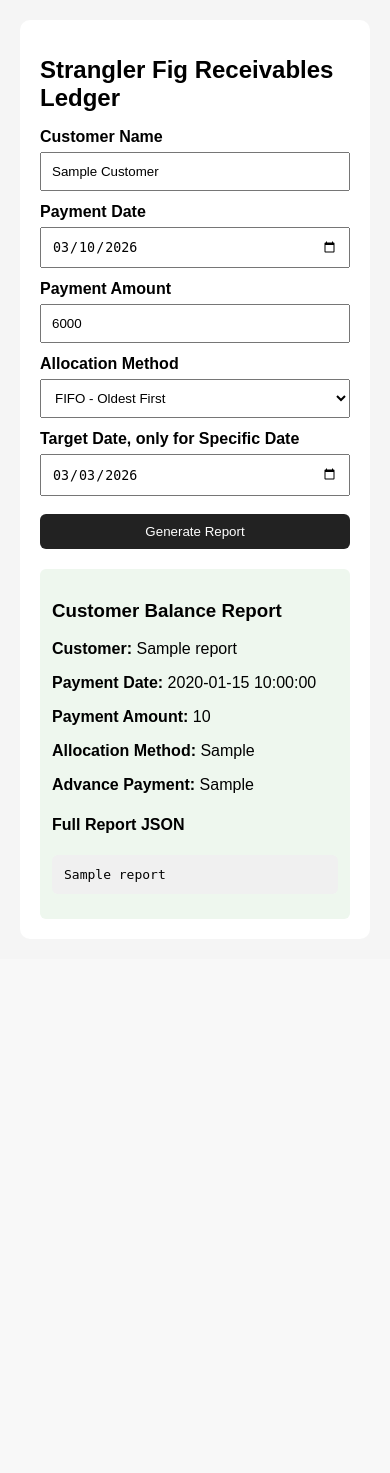
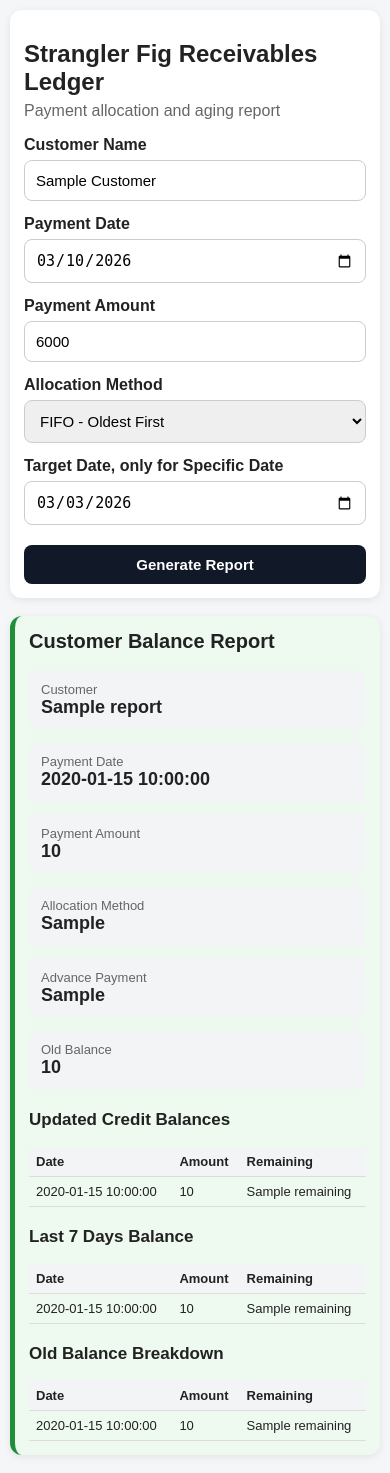
Before and after one commit to zakedge/sf1-receivables-ledger, a FastAPI app: template templates/index.html in a window 390 px wide. Before the commit the page ends 882 px from the top, so only its background shows below. Run offline with FastAPI, Linux system fonts and the light colour scheme; the template is opened without the code that fills it: most values are stand-ins (such as "Sample title", 1, 10 or a date in 2020).

Commit message:
Improve mobile friendly report UI

```diff
--- a/templates/index.html
+++ b/templates/index.html
@@ -7,71 +7,164 @@
     <style>
         body {
             font-family: Arial, sans-serif;
-            margin: 20px;
-            background: #f5f5f5;
+            margin: 16px;
+            background: #f4f6f8;
+            color: #222;
         }
 
         .container {
-            max-width: 700px;
+            max-width: 760px;
             margin: auto;
+        }
+
+        .card {
             background: white;
-            padding: 20px;
-            border-radius: 10px;
+            padding: 18px;
+            border-radius: 12px;
+            margin-bottom: 18px;
+            box-shadow: 0 2px 8px rgba(0,0,0,0.08);
         }
 
         h1 {
             font-size: 24px;
+            margin-bottom: 6px;
+        }
+
+        h2 {
+            font-size: 20px;
+            margin-top: 0;
+        }
+
+        h3 {
+            font-size: 17px;
+            margin-top: 20px;
+        }
+
+        .subtitle {
+            color: #666;
+            margin-top: 0;
         }
 
         label {
             display: block;
-            margin-top: 12px;
+            margin-top: 14px;
             font-weight: bold;
         }
 
         input, select, button {
             width: 100%;
-            padding: 10px;
+            padding: 11px;
             margin-top: 6px;
             box-sizing: border-box;
+            font-size: 15px;
+        }
+
+        input, select {
+            border: 1px solid #ccc;
+            border-radius: 8px;
         }
 
         button {
-            margin-top: 18px;
-            background: #222;
+            margin-top: 20px;
+            background: #111827;
             color: white;
             border: none;
-            border-radius: 6px;
+            border-radius: 8px;
             cursor: pointer;
+            font-weight: bold;
+        }
+
+        button:hover {
+            background: #374151;
         }
 
         .errors {
             background: #ffe5e5;
-            padding: 12px;
-            margin-top: 20px;
-            border-radius: 6px;
+            border-left: 5px solid #cc0000;
         }
 
-        .report {
-            background: #eef7ee;
-            padding: 12px;
-            margin-top: 20px;
-            border-radius: 6px;
+        .success {
+            background: #eef9f0;
+            border-left: 5px solid #1f8f3a;
         }
 
-        pre {
-            white-space: pre-wrap;
-            word-wrap: break-word;
-            background: #f0f0f0;
+        .summary-grid {
+            display: grid;
+            grid-template-columns: 1fr 1fr;
+            gap: 12px;
+            margin-top: 12px;
+        }
+
+        .summary-box {
+            background: #f3f4f6;
             padding: 12px;
-            border-radius: 6px;
+            border-radius: 8px;
+        }
+
+        .summary-box span {
+            display: block;
+            color: #666;
+            font-size: 13px;
+        }
+
+        .summary-box strong {
+            font-size: 18px;
+        }
+
+        table {
+            width: 100%;
+            border-collapse: collapse;
+            margin-top: 10px;
+            font-size: 14px;
+        }
+
+        th, td {
+            border-bottom: 1px solid #ddd;
+            padding: 9px;
+            text-align: left;
+        }
+
+        th {
+            background: #f3f4f6;
+        }
+
+        .empty {
+            color: #777;
+            background: #f8f8f8;
+            padding: 10px;
+            border-radius: 8px;
+        }
+
+        @media (max-width: 600px) {
+            body {
+                margin: 10px;
+            }
+
+            .card {
+                padding: 14px;
+            }
+
+            .summary-grid {
+                grid-template-columns: 1fr;
+            }
+
+            table {
+                font-size: 13px;
+            }
+
+            th, td {
+                padding: 7px;
+            }
         }
     </style>
 </head>
 
 <body>
     <div class="container">
+
+        <div class="card">
             <h1>Strangler Fig Receivables Ledger</h1>
+            <p class="subtitle">Payment allocation and aging report</p>
 
             <form method="post" action="/process-payment">
                 <label>Customer Name</label>
@@ -95,10 +188,11 @@
 
                 <button type="submit">Generate Report</button>
             </form>
+        </div>
 
         {% if errors %}
-            <div class="errors">
-                <h3>Validation Errors</h3>
+            <div class="card errors">
+                <h2>Validation Errors</h2>
                 <ul>
                     {% for error in errors %}
                         <li>{{ error }}</li>
@@ -108,19 +202,109 @@
         {% endif %}
 
         {% if report %}
-            <div class="report">
-                <h3>Customer Balance Report</h3>
+            <div class="card success">
+                <h2>Customer Balance Report</h2>
 
-                <p><strong>Customer:</strong> {{ report.customer_name }}</p>
-                <p><strong>Payment Date:</strong> {{ report.payment_date }}</p>
-                <p><strong>Payment Amount:</strong> {{ report.payment_amount }}</p>
-                <p><strong>Allocation Method:</strong> {{ report.allocation_method }}</p>
-                <p><strong>Advance Payment:</strong> {{ report.advance_payment }}</p>
+                <div class="summary-grid">
+                    <div class="summary-box">
+                        <span>Customer</span>
+                        <strong>{{ report.customer_name }}</strong>
+                    </div>
 
-                <h4>Full Report JSON</h4>
-                <pre>{{ report }}</pre>
+                    <div class="summary-box">
+                        <span>Payment Date</span>
+                        <strong>{{ report.payment_date }}</strong>
+                    </div>
+
+                    <div class="summary-box">
+                        <span>Payment Amount</span>
+                        <strong>{{ report.payment_amount }}</strong>
+                    </div>
+
+                    <div class="summary-box">
+                        <span>Allocation Method</span>
+                        <strong>{{ report.allocation_method }}</strong>
+                    </div>
+
+                    <div class="summary-box">
+                        <span>Advance Payment</span>
+                        <strong>{{ report.advance_payment }}</strong>
+                    </div>
+
+                    <div class="summary-box">
+                        <span>Old Balance</span>
+                        <strong>{{ report.aging.old_balance }}</strong>
+                    </div>
+                </div>
+
+                <h3>Updated Credit Balances</h3>
+
+                {% if report.updated_credits %}
+                    <table>
+                        <tr>
+                            <th>Date</th>
+                            <th>Amount</th>
+                            <th>Remaining</th>
+                        </tr>
+
+                        {% for credit in report.updated_credits %}
+                            <tr>
+                                <td>{{ credit.date }}</td>
+                                <td>{{ credit.amount }}</td>
+                                <td>{{ credit.remaining }}</td>
+                            </tr>
+                        {% endfor %}
+                    </table>
+                {% else %}
+                    <p class="empty">No updated credit balances available.</p>
+                {% endif %}
+
+                <h3>Last 7 Days Balance</h3>
+
+                {% if report.aging.last_7_days %}
+                    <table>
+                        <tr>
+                            <th>Date</th>
+                            <th>Amount</th>
+                            <th>Remaining</th>
+                        </tr>
+
+                        {% for credit in report.aging.last_7_days %}
+                            <tr>
+                                <td>{{ credit.date }}</td>
+                                <td>{{ credit.amount }}</td>
+                                <td>{{ credit.remaining }}</td>
+                            </tr>
+                        {% endfor %}
+                    </table>
+                {% else %}
+                    <p class="empty">No pending balance in the last 7 days.</p>
+                {% endif %}
+
+                <h3>Old Balance Breakdown</h3>
+
+                {% if report.aging.old_balance_breakdown %}
+                    <table>
+                        <tr>
+                            <th>Date</th>
+                            <th>Amount</th>
+                            <th>Remaining</th>
+                        </tr>
+
+                        {% for credit in report.aging.old_balance_breakdown %}
+                            <tr>
+                                <td>{{ credit.date }}</td>
+                                <td>{{ credit.amount }}</td>
+                                <td>{{ credit.remaining }}</td>
+                            </tr>
+                        {% endfor %}
+                    </table>
+                {% else %}
+                    <p class="empty">No old balance breakdown available.</p>
+                {% endif %}
             </div>
         {% endif %}
+
     </div>
 </body>
 </html>
```
Also changed, not shown: output/customer_balance_report.json (+12 -6 lines). Lines whose indentation alone changed are shown as unchanged.
